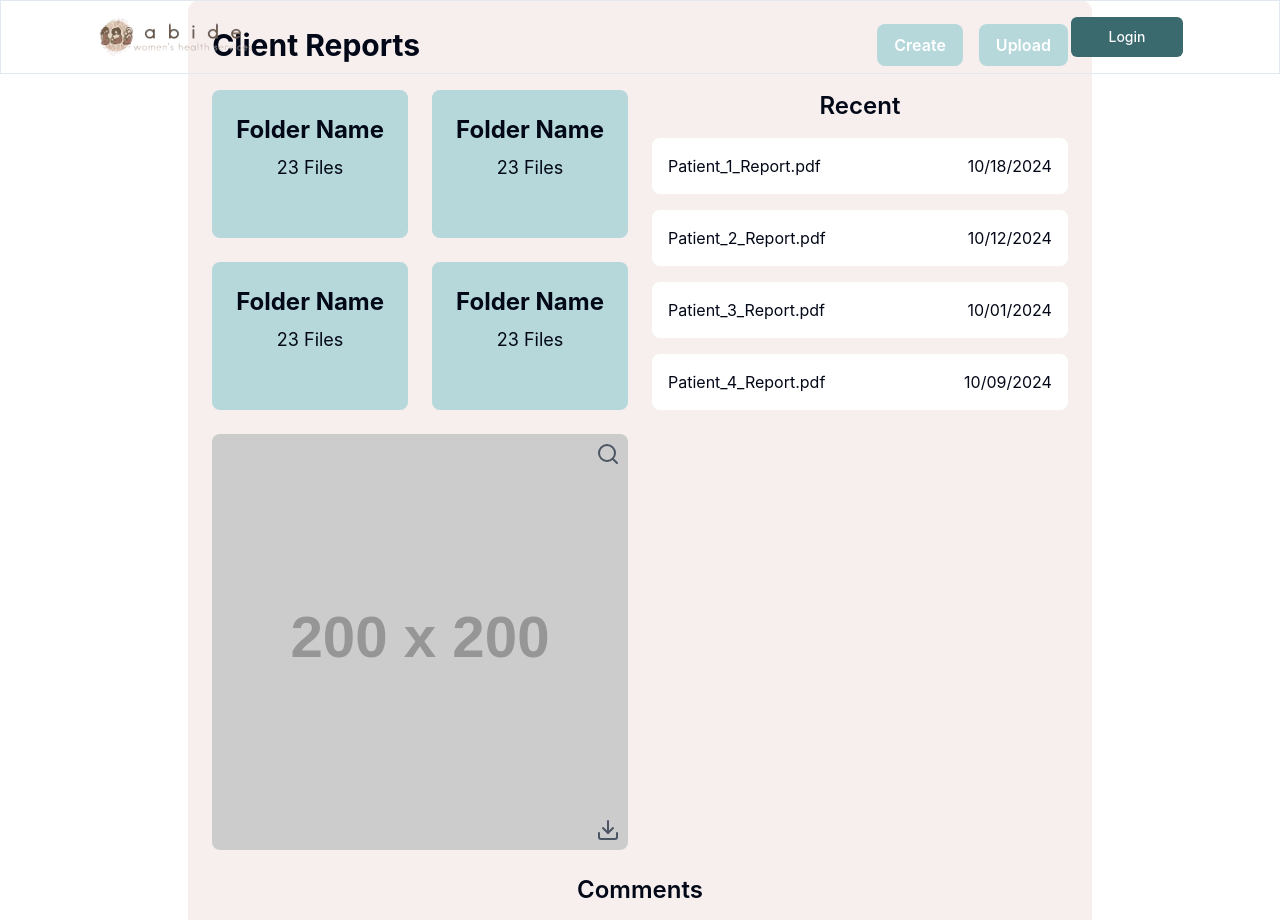
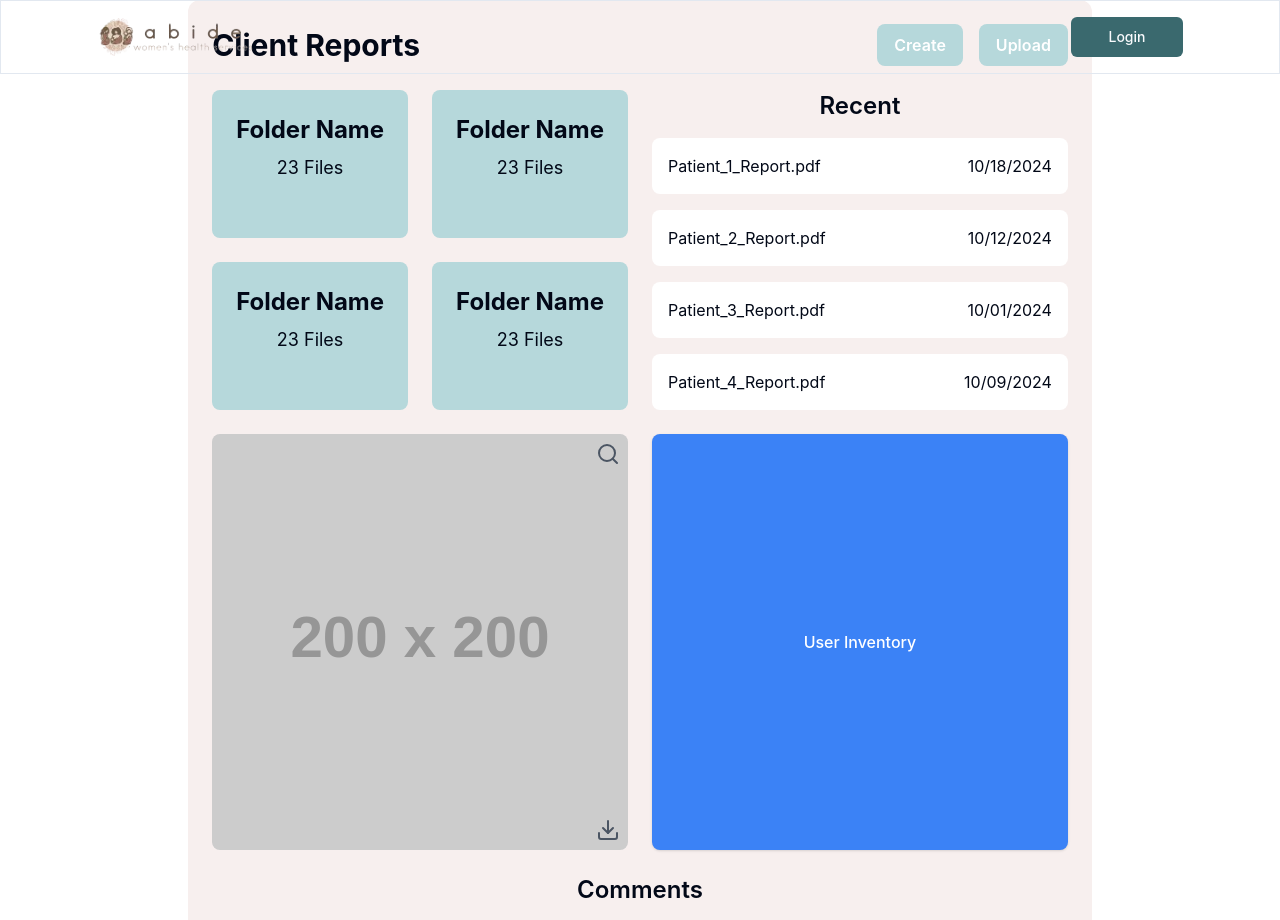
Before and after one commit to cfgtexas24/Team-11, a React (Vite) app in the folder frontend/: page /admin-dashboard in a window 1280 px wide. Shown: the top 920 px of the page. Built offline with nearby package versions, Linux system fonts and the light colour scheme.

Commit message:
clicking takes you to DataTable.tsx

```diff
--- a/frontend/src/pages/admindash.tsx
+++ b/frontend/src/pages/admindash.tsx
@@ -1,9 +1,13 @@
 import '../App.css';
 import { Search, Download } from "lucide-react"; // Importing icons from the lucide-react library
 import { useNavigate } from "react-router-dom";
+import DataTable from './DataTable';
 
 function AdminDashboard() {
   const navigate = useNavigate(); // Initialize
+  const handleUserInventoryClick = () => {
+    navigate('./DataTable');
+  }
   return (
     <div className="grid grid-cols-2 gap-6 p-6 bg-[rgb(247,239,238)] rounded-xl">
       {/* Main container: A grid with 2 columns, gap between elements, padding, background color, and rounded corners */}
@@ -32,7 +36,6 @@
       {/* Folder section: Displaying folder information */}
       <div className="grid grid-cols-2 gap-6">
         {/* Another grid with 2 columns to display folder information */}
-
         {Array(4)
           .fill(0)
           .map((_, i) => (
@@ -52,7 +55,6 @@
 
         <div className="space-y-4">
           {/* Vertical spacing between list items */}
-
           {/* List of recent files */}
           <div className="flex justify-between p-4 bg-white rounded-lg">
             {/* Flexbox to align filename and modification date horizontally, with padding, background color, and rounded corners */}
@@ -96,6 +98,13 @@
         {/* Download icon placed at the bottom-right of the image */}
       </div>
 
+      {/* User Inventory Button */}
+      <button
+        className="bg-blue-500 text-white px-6 py-3 rounded-lg shadow"
+        onClick={handleUserInventoryClick} // Define this function for click handling
+      >
+        User Inventory
+      </button>
 
       {/* Comments Section */}
       <div className="col-span-2 flex flex-col">
```
